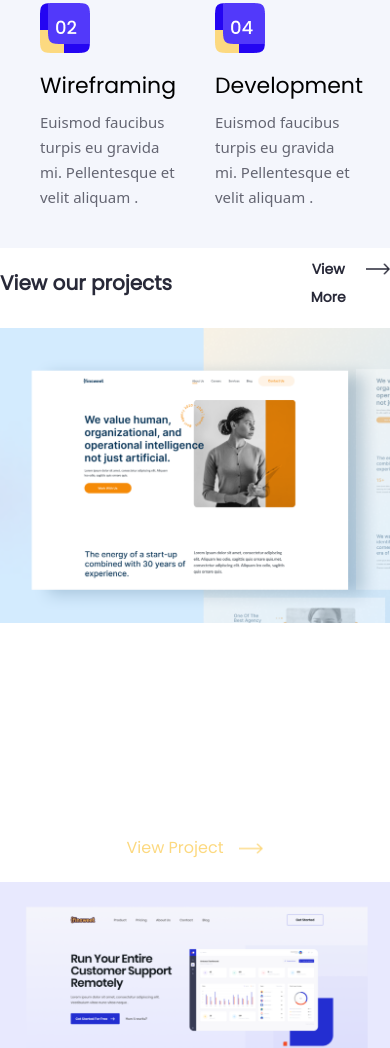
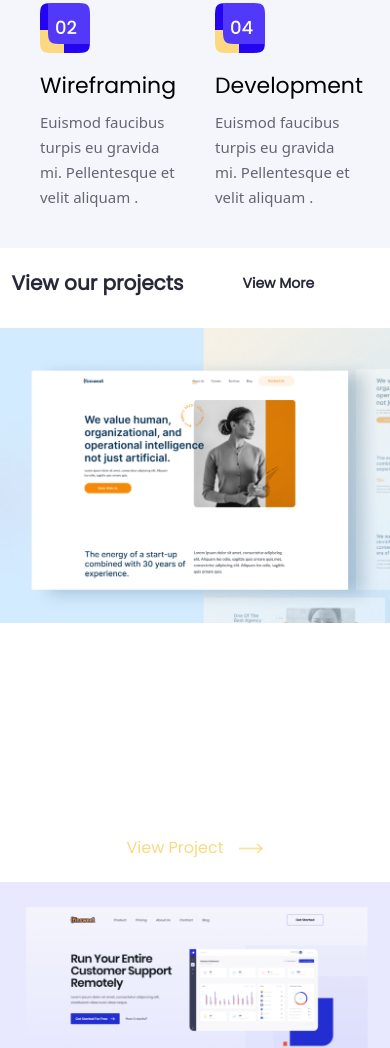
Before and after one commit to SR-197/finsweet, a website built with Vite: page index.html in a window 390 px wide. Shown: the part 1252-2300 px from the top of the page. Built offline with nearby package versions, Linux system fonts and the light colour scheme; a web font is replaced by a local one.

Commit message:
six-update

```diff
--- a/index.html
+++ b/index.html
@@ -126,17 +126,17 @@
     desktop:dark:bg-gradient-to-b desktop:dark:from-[#344578] desktop:dark:to-[#1C1E53] mobile:w-full mobile:h-auto mobile:flex mobile:flex-row   mobile:items-center
     mobile:dark:bg-gradient-to-b mobile:dark:from-[#344578] mobile:dark:to-[#1C1E53]">
     <div class="view-our-projects desktop:w-[1280px] desktop:h-auto desktop:flex desktop:flex-col desktop:items-center  desktop:flex-grow    ">
-      <div class="view-our-project-header  desktop:w-full desktop:h-auto desktop:flex desktop:flex-row desktop:flex-grow desktop:justify-between desktop:items-center desktop:px-[160px] mobile:w-full mobile:h-auto mobile:flex mobile:flex-row mobile:flex-grow mobile:justify-evenly mobile:items-center ">
-        <div class="desktop:w-[55%] desktop:h-[inherit]  desktop:flex desktop:flex-grow mobile:w-[100%] mobile:h-auto  mobile:flex mobile:flex-grow-0 ">
+      <div class="view-our-project-header  desktop:w-full desktop:h-auto desktop:flex desktop:flex-row desktop:flex-grow desktop:justify-between desktop:items-center desktop:px-[160px] mobile:w-full mobile:h-auto mobile:flex mobile:flex-row  mobile:justify-center mobile:items-center ">
+        <div class="desktop:w-[55%] desktop:h-[inherit]  desktop:flex desktop:flex-grow mobile:w-[100%] mobile:h-auto  mobile:flex mobile:flex-grow-0  ">
 
-        <h2 class="desktop:min-w-[467px] desktop:h-[inherit]   desktop:font-[poppins] desktop:text-[#282938] desktop:text-[48px] desktop:font-600 desktop:dark:text-white  mobile:w-[100%] mobile:h-auto   mobile:font-[poppins] mobile:text-[#282938] mobile:text-[20px]  mobile:font-600 mobile:dark:text-white mobile:py-[20px] desktop:py-0">View our projects</h2>
+        <h2 class="desktop:min-w-[467px] desktop:h-[inherit]   desktop:font-[poppins] desktop:text-[#282938] desktop:text-[48px] desktop:font-600 desktop:dark:text-white  mobile:w-[100%] mobile:h-auto   mobile:font-[poppins] mobile:text-[#282938] mobile:text-[20px]  mobile:font-600 mobile:dark:text-white mobile:py-[20px] desktop:py-0 mobile:text-center desktop:text-start">View our projects</h2>
         </div>
         <div class="desktop:w-[45%] desktop:h-[inherit]  desktop:flex desktop:flex-row desktop:flex-grow-0 desktop:justify-end desktop:items-center
-        mobile:w-fit mobile:h-auto  mobile:flex mobile:flex-row mobile:flex-grow-0 mobile:justify-end mobile:items-center ">
+        mobile:w-full mobile:h-auto  mobile:flex mobile:flex-row mobile:flex-grow-0 mobile:justify-center mobile:items-center ">
           <button class="desktop:w-[123px]  desktop:h-[28px]  desktop:font-[poppins] desktop:text-[16px] desktop:leading-[28px] desktop:font-600 desktop:flex desktop:flex-row desktop:dark:bg-white desktop:transition-transform desktop:duration-300 desktop:ease-in-out desktop:transform desktop:hover:scale-105
-          mobile:w-fit  mobile:h-auto  mobile:font-[poppins] mobile:text-[14px] mobile:leading-[28px] mobile:font-600 mobile:flex mobile:flex-row mobile:dark:bg-white mobile:transition-transform mobile:duration-300 mobile:ease-in-out mobile:transform mobile:hover:scale-105">
+          mobile:w-[100px]  mobile:h-auto  mobile:font-[poppins] mobile:text-[14px] mobile:leading-[28px] mobile:font-600 mobile:flex mobile:flex-row mobile:dark:bg-white mobile:transition-transform mobile:duration-300 mobile:ease-in-out mobile:transform mobile:hover:scale-105">
             <p class=" desktop:w-[83px] desktop:h-[28px]  desktop:text-[#282938] mobile:w-fit mobile:h-auto  mobile:text-[#282938] ">View More</p>
-            <img src="./src/images/svg/arrow 3.png" class="desktop:w-[24px] desktop:h-[13px]   desktop:mt-[8px] desktop:ml-[14px] mobile:w-[24px] mobile:h-[12px] mobile:mt-[8px] mobile:ml-[14px] " alt="">
+            <img src="./src/images/svg/arrow 3.png" class="desktop:w-[24px] desktop:block desktop:h-[13px]   desktop:mt-[8px] desktop:ml-[14px] mobile:w-[24px] mobile:h-[12px] mobile:mt-[8px] mobile:ml-[14px] mobile:hidden " alt="">
           </button>
         </div>
       </div>
```
Also changed, not shown: src/css/main.css.
